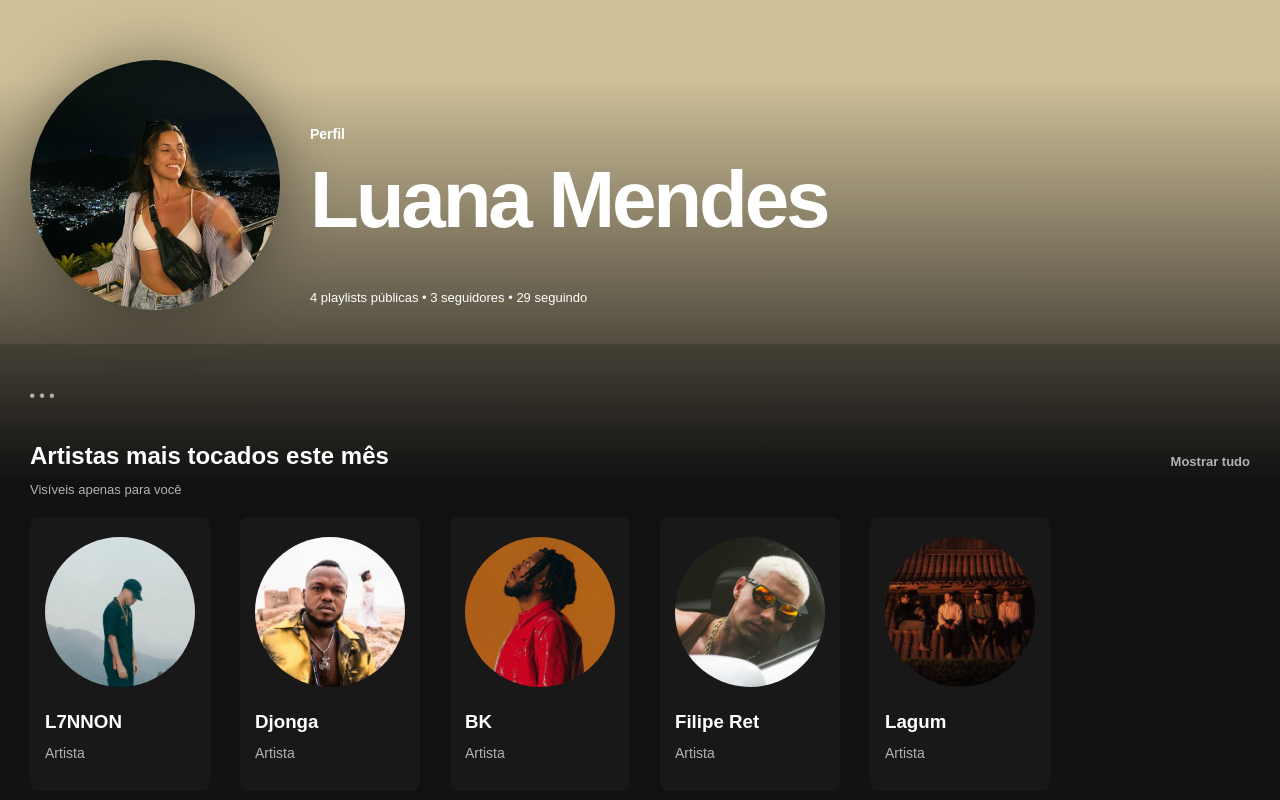
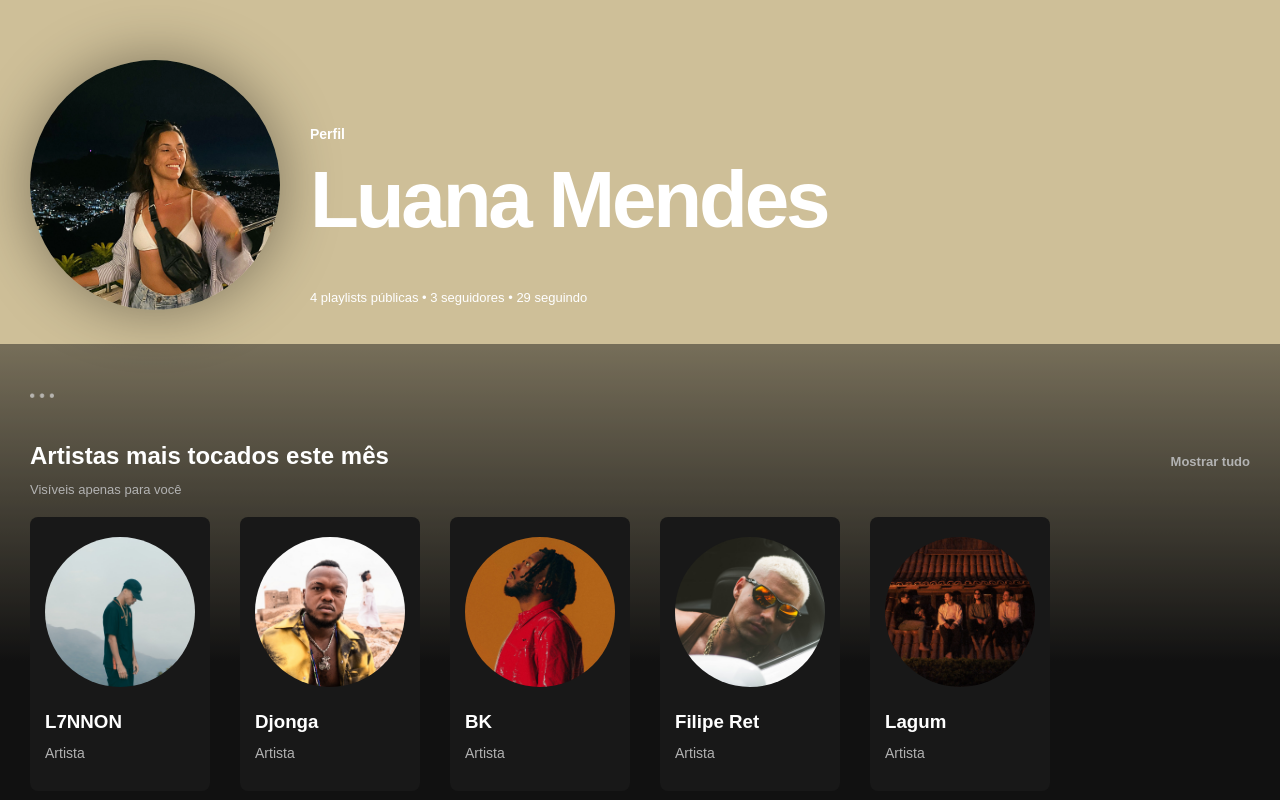
Before and after one commit to luuanamendes/spotify-meu-perfil, a plain HTML site: page index.html in a window 1280 px wide. Shown: the top 800 px of the page. Drawn offline with Linux system fonts and the light colour scheme.

Commit message:
background

```diff
--- a/assets/css/style.css
+++ b/assets/css/style.css
@@ -1,6 +1,8 @@
 :root {
     --color-ligth-50: #FFF;
     --color-ligth-100: #B3B3B3;
+
+    --color-yellow: #CEBF98;
 
     --color-gray-500: #282828;
     --color-gray-600: #181818;
@@ -8,7 +10,7 @@
     --color-dark-transparent: rgba(18, 18, 18, 0.2);
     --color-dark-800: #121212;
 
-    --gradient-color: linear-gradient(180deg, #CEBF98 10%, #121212 60%);
+    --gradient-color: linear-gradient(180deg, #CEBF98 10%, #121212 35%);
 
 }
 
@@ -21,7 +23,7 @@
 
 body {
     width: 100%;
-    height: 100vh;
+    height: 100%;
     display: flex;
     flex-direction: column;
     background: var(--gradient-color) no-repeat 100%;
@@ -34,6 +36,7 @@ header {
     justify-content: left;
     gap: 30px;
     padding: 60px 30px 30px 30px;
+    background-color: var(--color-yellow);
 }
 
 header img {
@@ -71,7 +74,8 @@ header p {
 }
 
 main {
-    background-color: var(--color-dark-transparent);
+    background: var(--color-dark-transparent);
+    /*height: 100%;*/
     padding: 40px 30px;
 }
 
@@ -237,7 +241,7 @@ main {
 }
 
 footer {
-    background-color: var(--color-dark-transparent);
+    /* background-color: var(--color-dark-800); */
 }
 
 .line hr{
```
